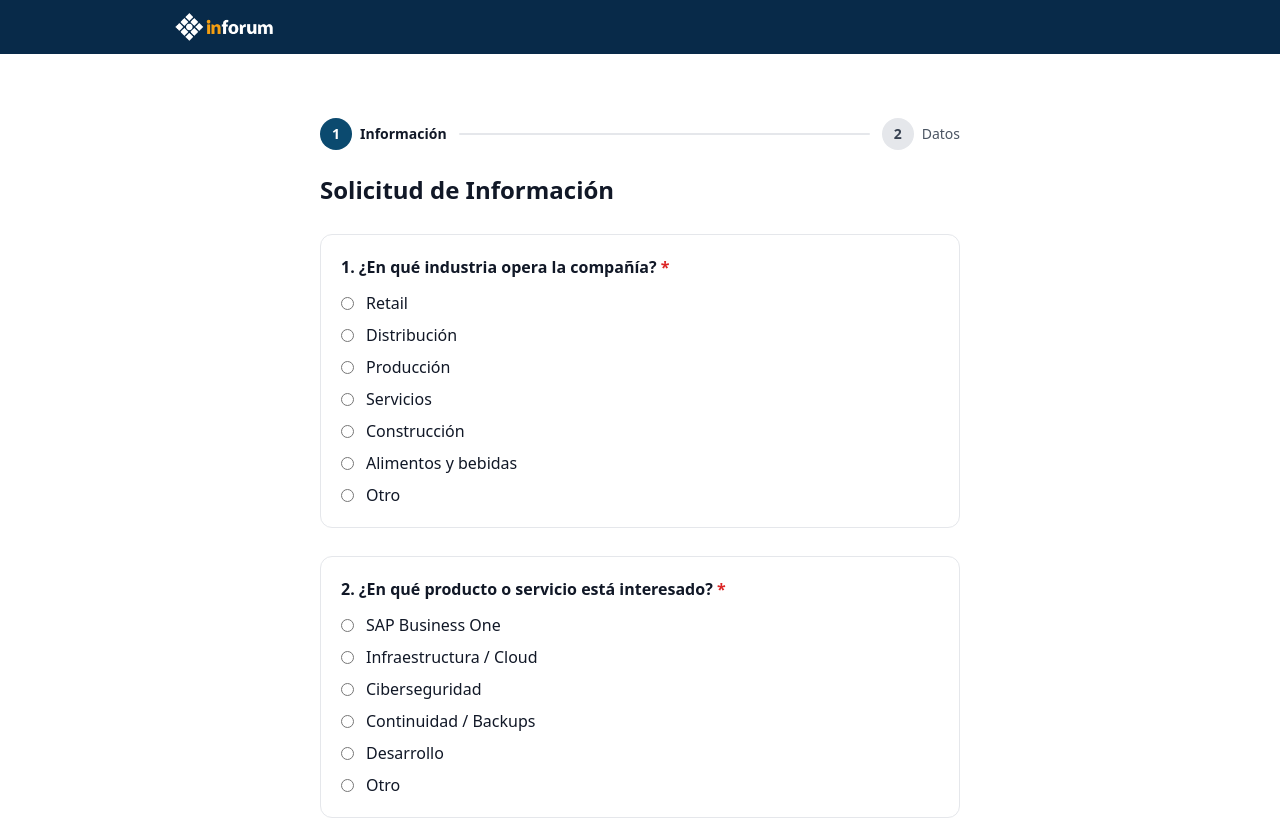
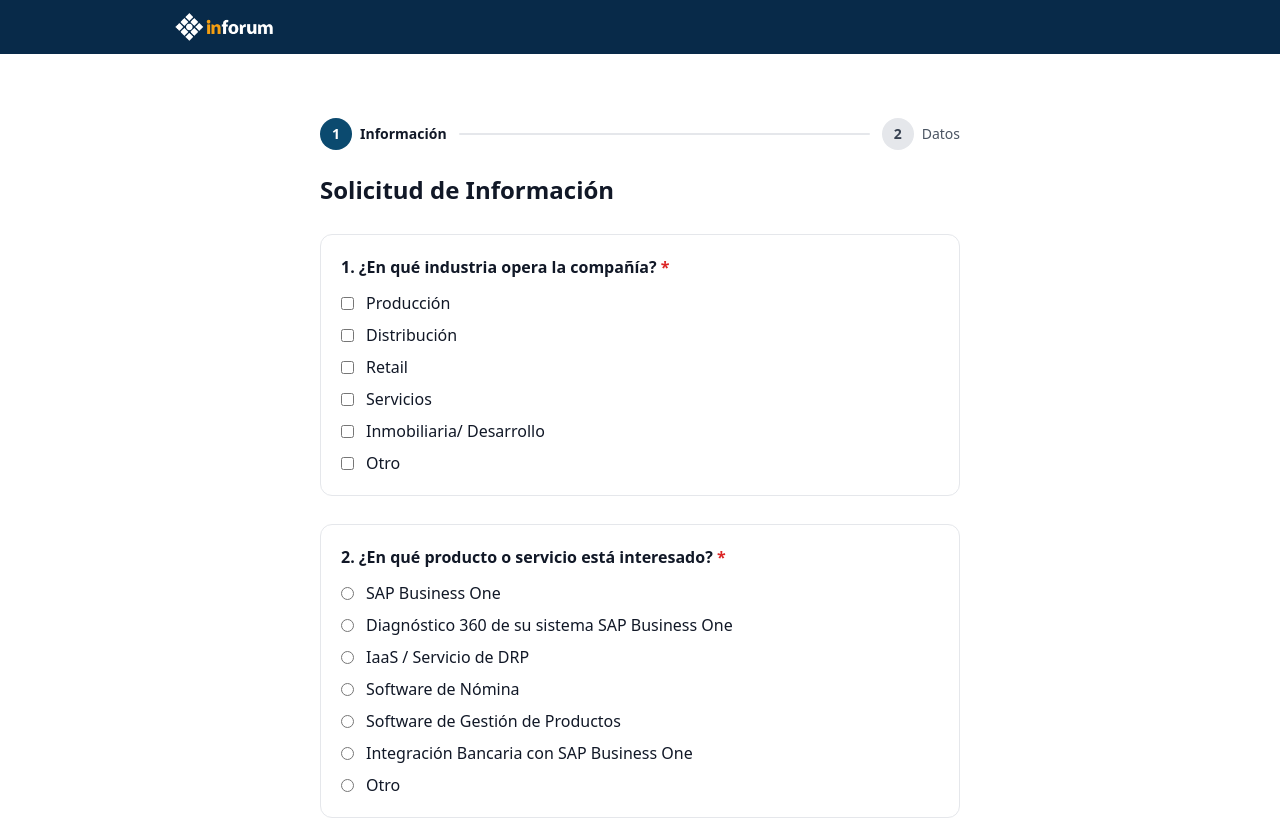
Before and after one commit to grupoinforum/diagnosticos-website, a Next.js app: page /diagnostico in a window 1280 px wide. Shown: the top 818 px of the page. Built offline with nearby package versions, Linux system fonts and the light colour scheme.

Commit message:
Update diagnostico-content.tsx

```diff
--- a/app/diagnostico/diagnostico-content.tsx
+++ b/app/diagnostico/diagnostico-content.tsx
@@ -7,7 +7,7 @@ type CountryCode = "GT" | "SV" | "HN" | "PA" | "RD" | "EC";
 
 type AnswerItem = {
   id: "industria" | "interes" | "mensaje";
-  value: string;
+  value: string | string[];
   extraText?: string;
 };
 
@@ -27,21 +27,30 @@ type SubmitPayload = {
 type Option = { label: string; value: string };
 
 const INDUSTRIA_OPTIONS: Option[] = [
+  { label: "Producción", value: "Producción" },
+  { label: "Distribución", value: "Distribución" },
   { label: "Retail", value: "Retail" },
-  { label: "Distribución", value: "Distribución" },
-  { label: "Producción", value: "Producción" },
   { label: "Servicios", value: "Servicios" },
-  { label: "Construcción", value: "Construcción" },
-  { label: "Alimentos y bebidas", value: "Alimentos y bebidas" },
+  { label: "Inmobiliaria/ Desarrollo", value: "Inmobiliaria/ Desarrollo" },
   { label: "Otro", value: "Otro" },
 ];
 
 const INTERES_OPTIONS: Option[] = [
   { label: "SAP Business One", value: "SAP Business One" },
-  { label: "Infraestructura / Cloud", value: "Infraestructura / Cloud" },
-  { label: "Ciberseguridad", value: "Ciberseguridad" },
-  { label: "Continuidad / Backups", value: "Continuidad / Backups" },
-  { label: "Desarrollo", value: "Desarrollo" },
+  {
+    label: "Diagnóstico 360 de su sistema SAP Business One",
+    value: "Diagnóstico 360 de su sistema SAP Business One",
+  },
+  { label: "IaaS / Servicio de DRP", value: "IaaS / Servicio de DRP" },
+  { label: "Software de Nómina", value: "Software de Nómina" },
+  {
+    label: "Software de Gestión de Productos",
+    value: "Software de Gestión de Productos",
+  },
+  {
+    label: "Integración Bancaria con SAP Business One",
+    value: "Integración Bancaria con SAP Business One",
+  },
   { label: "Otro", value: "Otro" },
 ];
 
@@ -84,7 +93,7 @@ export default function DiagnosticoContent() {
   const [step, setStep] = useState<1 | 2>(1);
 
   // ===== Paso 1: preguntas =====
-  const [industria, setIndustria] = useState<string>("");
+  const [industria, setIndustria] = useState<string[]>([]);
   const [industriaOtro, setIndustriaOtro] = useState<string>("");
 
   const [interes, setInteres] = useState<string>("");
@@ -107,7 +116,6 @@ export default function DiagnosticoContent() {
   // Auto-prefijo al cambiar país (si el usuario no ha editado manualmente demasiado)
   const countryPrefix = useMemo(() => COUNTRY_PREFIX[country], [country]);
   React.useEffect(() => {
-    // Si el teléfono está vacío o todavía coincide con algún prefijo, lo reseteamos al nuevo prefijo
     const allPrefixes = Object.values(COUNTRY_PREFIX);
     const normalized = phone.trim();
     if (!normalized || allPrefixes.includes(normalized)) {
@@ -116,12 +124,22 @@ export default function DiagnosticoContent() {
     // eslint-disable-next-line react-hooks/exhaustive-deps
   }, [countryPrefix]);
 
+  // Limpia texto "Otro" si ya no aplica
+  React.useEffect(() => {
+    if (!industria.includes("Otro") && industriaOtro) setIndustriaOtro("");
+    // eslint-disable-next-line react-hooks/exhaustive-deps
+  }, [industria]);
+  React.useEffect(() => {
+    if (interes !== "Otro" && interesOtro) setInteresOtro("");
+    // eslint-disable-next-line react-hooks/exhaustive-deps
+  }, [interes]);
+
   // ===== Validaciones =====
   const step1Valid = useMemo(() => {
-    // 1 obligatoria
-    if (!isNonEmpty(industria)) return false;
-    // Si industria = Otro -> obligatorio texto
-    if (industria === "Otro" && !isNonEmpty(industriaOtro)) return false;
+    // 1 obligatoria (al menos una seleccionada)
+    if (!industria.length) return false;
+    // Si industria incluye Otro -> obligatorio texto
+    if (industria.includes("Otro") && !isNonEmpty(industriaOtro)) return false;
 
     // 2 obligatoria
     if (!isNonEmpty(interes)) return false;
@@ -170,7 +188,7 @@ export default function DiagnosticoContent() {
       {
         id: "industria",
         value: industria,
-        ...(industria === "Otro" ? { extraText: industriaOtro.trim() } : {}),
+        ...(industria.includes("Otro") ? { extraText: industriaOtro.trim() } : {}),
       },
       {
         id: "interes",
@@ -293,31 +311,36 @@ export default function DiagnosticoContent() {
             <p className="font-semibold mb-3">
               1. ¿En qué industria opera la compañía? <span className="text-red-600">*</span>
             </p>
+
             <div className="space-y-2">
               {INDUSTRIA_OPTIONS.map((opt) => (
                 <label key={opt.value} className="flex items-center gap-3 cursor-pointer">
                   <input
-                    type="radio"
-                    name="industria"
+                    type="checkbox"
                     value={opt.value}
-                    checked={industria === opt.value}
-                    onChange={(e) => setIndustria(e.target.value)}
+                    checked={industria.includes(opt.value)}
+                    onChange={(e) => {
+                      const checked = e.target.checked;
+                      setIndustria((prev) =>
+                        checked ? [...prev, opt.value] : prev.filter((v) => v !== opt.value)
+                      );
+                    }}
                   />
                   <span>{opt.label}</span>
                 </label>
               ))}
             </div>
 
-            {industria === "Otro" ? (
+            {industria.includes("Otro") ? (
               <div className="mt-4">
                 <label className="block text-sm font-semibold mb-2">
-                  Especifica cuál <span className="text-red-600">*</span>
+                  Otro: Especificar <span className="text-red-600">*</span>
                 </label>
                 <input
                   className="w-full rounded-lg border border-gray-300 px-3 py-2"
                   value={industriaOtro}
                   onChange={(e) => setIndustriaOtro(e.target.value)}
-                  placeholder="Escribe tu industria"
+                  placeholder="Escribe la industria"
                 />
               </div>
             ) : null}
@@ -326,8 +349,10 @@ export default function DiagnosticoContent() {
           {/* Pregunta 2 */}
           <div className="rounded-xl border border-gray-200 p-5">
             <p className="font-semibold mb-3">
-              2. ¿En qué producto o servicio está interesado? <span className="text-red-600">*</span>
+              2. ¿En qué producto o servicio está interesado?{" "}
+              <span className="text-red-600">*</span>
             </p>
+
             <div className="space-y-2">
               {INTERES_OPTIONS.map((opt) => (
                 <label key={opt.value} className="flex items-center gap-3 cursor-pointer">
@@ -346,7 +371,7 @@ export default function DiagnosticoContent() {
             {interes === "Otro" ? (
               <div className="mt-4">
                 <label className="block text-sm font-semibold mb-2">
-                  Especifica cuál <span className="text-red-600">*</span>
+                  Otro: Especificar <span className="text-red-600">*</span>
                 </label>
                 <input
                   className="w-full rounded-lg border border-gray-300 px-3 py-2"
```
